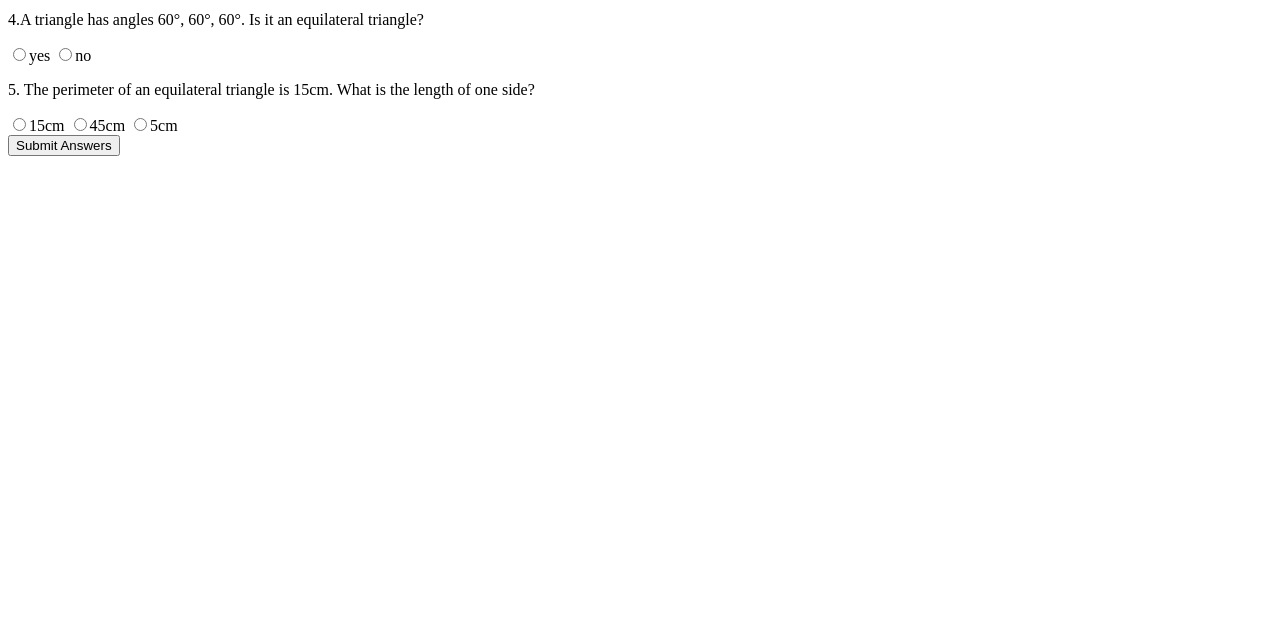
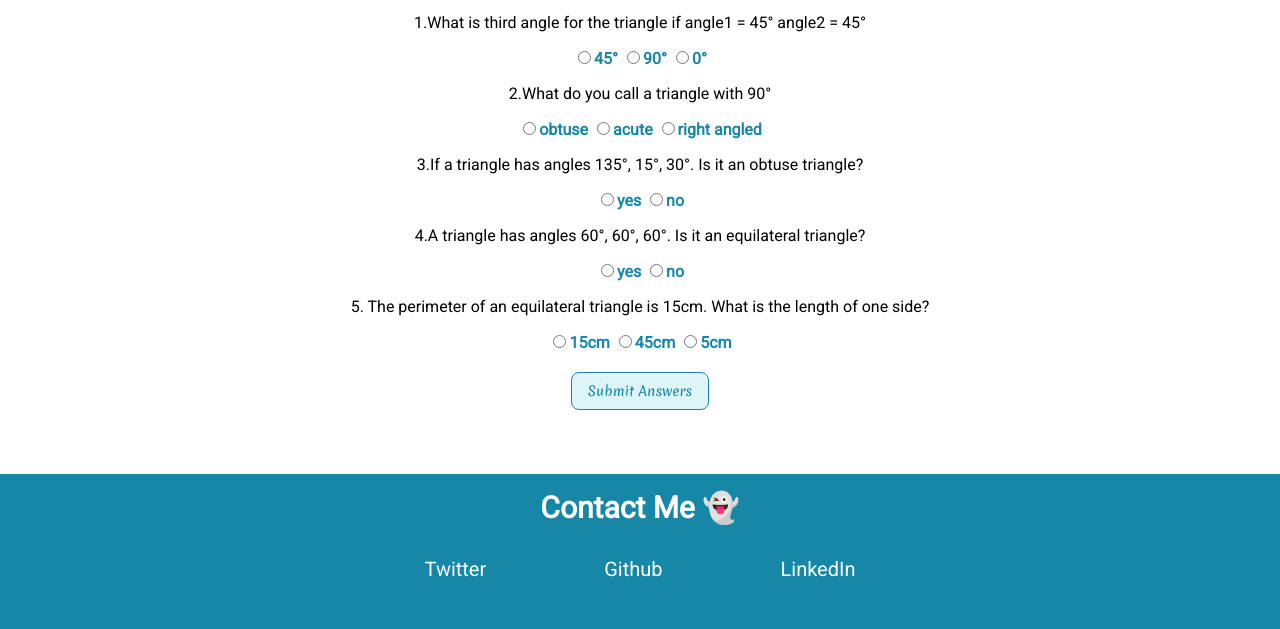
Before and after one commit to dhrupotter/fun-with-triangles, a plain HTML site: page pages/quiz/index.html in a window 1280 px wide. Shown: the part 241-870 px from the top of the page. Before the commit the page ends 800 px from the top, so only its background shows below. Drawn offline with Linux system fonts and the light colour scheme.

Commit message:
Styles done for quiz page

```diff
--- a/pages/quiz/index.html
+++ b/pages/quiz/index.html
@@ -5,47 +5,110 @@
     <meta http-equiv="X-UA-Compatible" content="IE=edge" />
     <meta name="viewport" content="width=device-width, initial-scale=1.0" />
     <title>Quiz</title>
+    <link rel="stylesheet" href="/style.css" />
   </head>
   <body>
-    Quiz
+    <div class="main-wrapper">
+      <div>
+        <nav class="navigation">Fun Quiz</nav>
+        <h1 class="heading-2">How well do you know triangles?</h1>
+        <div class="container-center">
           <form class="quiz-form">
             <div class="question-container">
-            <p class="question">1.What is third angle for the triangle if angle1 = 45° angle2 = 45°</p>
-            <label class="label"><input type="radio" name="1" value="45°"/>45°</label>
-            <label class="label"><input type="radio" name="1" value="90°"/>90°</label>
-            <label class="label"><input type="radio" name="1" value="0°"/>0°</label>
+              <p class="question">
+                1.What is third angle for the triangle if angle1 = 45° angle2 =
+                45°
+              </p>
+              <label class="label"
+                ><input type="radio" name="1" value="45°" />45°</label
+              >
+              <label class="label"
+                ><input type="radio" name="1" value="90°" />90°</label
+              >
+              <label class="label"
+                ><input type="radio" name="1" value="0°" />0°</label
+              >
             </div>
 
             <div class="question-container">
-            <p class="question"> 2.What do you call a  triangle with 90° </p>
-            <label class="label"><input type="radio" name="2" value="obtuse"/>obtuse</label>
-            <label class="label"><input type="radio" name="2" value="acute"/>acute</label>
-            <label class="label"><input type="radio" name="2" value="right angled"/>right angled</label>
+              <p class="question">2.What do you call a triangle with 90°</p>
+              <label class="label"
+                ><input type="radio" name="2" value="obtuse" />obtuse</label
+              >
+              <label class="label"
+                ><input type="radio" name="2" value="acute" />acute</label
+              >
+              <label class="label"
+                ><input type="radio" name="2" value="right angled" />right
+                angled</label
+              >
             </div>
             <div class="question-container">
-            <p class="question">3.If a triangle has angles 135°, 15°, 30°. Is it an obtuse triangle? </p>
-            <label class="label"><input type="radio" name="3" value="yes"/>yes</label>
-            <label class="label"><input type="radio" name="3" value="no"/>no</label>
+              <p class="question">
+                3.If a triangle has angles 135°, 15°, 30°. Is it an obtuse
+                triangle?
+              </p>
+              <label class="label"
+                ><input type="radio" name="3" value="yes" />yes</label
+              >
+              <label class="label"
+                ><input type="radio" name="3" value="no" />no</label
+              >
             </div>
 
             <div class="question-container">
-            <p class="question"> 4.A triangle has angles 60°, 60°, 60°. Is it an equilateral triangle? </p>
-            <label class="label"><input type="radio" name="4" value="yes"/>yes</label>
-            <label class="label"><input type="radio" name="4" value="no"/>no</label>
+              <p class="question">
+                4.A triangle has angles 60°, 60°, 60°. Is it an equilateral
+                triangle?
+              </p>
+              <label class="label"
+                ><input type="radio" name="4" value="yes" />yes</label
+              >
+              <label class="label"
+                ><input type="radio" name="4" value="no" />no</label
+              >
             </div>
             <div class="question-container">
-            <p class="question"> 5. The perimeter of an equilateral triangle is 15cm. What is the length of one side? </p>
-            <label class="label"><input type="radio" name="5" value="15cm"/>15cm</label>
-            <label class="label"><input type="radio" name="5" value="45cm"/>45cm</label>
-            <label class="label"><input type="radio" name="5" value="5cm"/>5cm</label>
+              <p class="question">
+                5. The perimeter of an equilateral triangle is 15cm. What is the
+                length of one side?
+              </p>
+              <label class="label"
+                ><input type="radio" name="5" value="15cm" />15cm</label
+              >
+              <label class="label"
+                ><input type="radio" name="5" value="45cm" />45cm</label
+              >
+              <label class="label"
+                ><input type="radio" name="5" value="5cm" />5cm</label
+              >
+            </div>
+          </form>
+          <div>
+            <button class="compute-btn link-secondary" id="submit">
+              Submit Answers
+            </button>
+
+            <div id="output" class="output"></div>
           </div>
 
-
-    </form>
-    <div class="btn">
-
-    <button class="button" id="submit">Submit Answers</button>
-     <div id="output" class="output"  ></div>
+          <footer class="footer">
+            <div class="footer-header">Contact Me 👻</div>
+            <ul class="social-links list-non-bullet">
+              <li class="list-item-inline">
+                <a class="link" href="/">Twitter</a>
+              </li>
+              <li class="list-item-inline">
+                <a class="link" href="/">Github</a>
+              </li>
+              <li class="list-item-inline">
+                <a class="link" href="/">LinkedIn</a>
+              </li>
+            </ul>
+          </footer>
+        </div>
+      </div>
+    </div>
 
     <script src="index.js"></script>
   </body>
--- a/style.css
+++ b/style.css
@@ -146,6 +146,7 @@ body {
   display: block;
   margin: auto;
   font-family: "Merienda", cursive;
+  margin-top: 20px;
 }
 
 .section {
```
Lines whose indentation alone changed are shown as unchanged.
